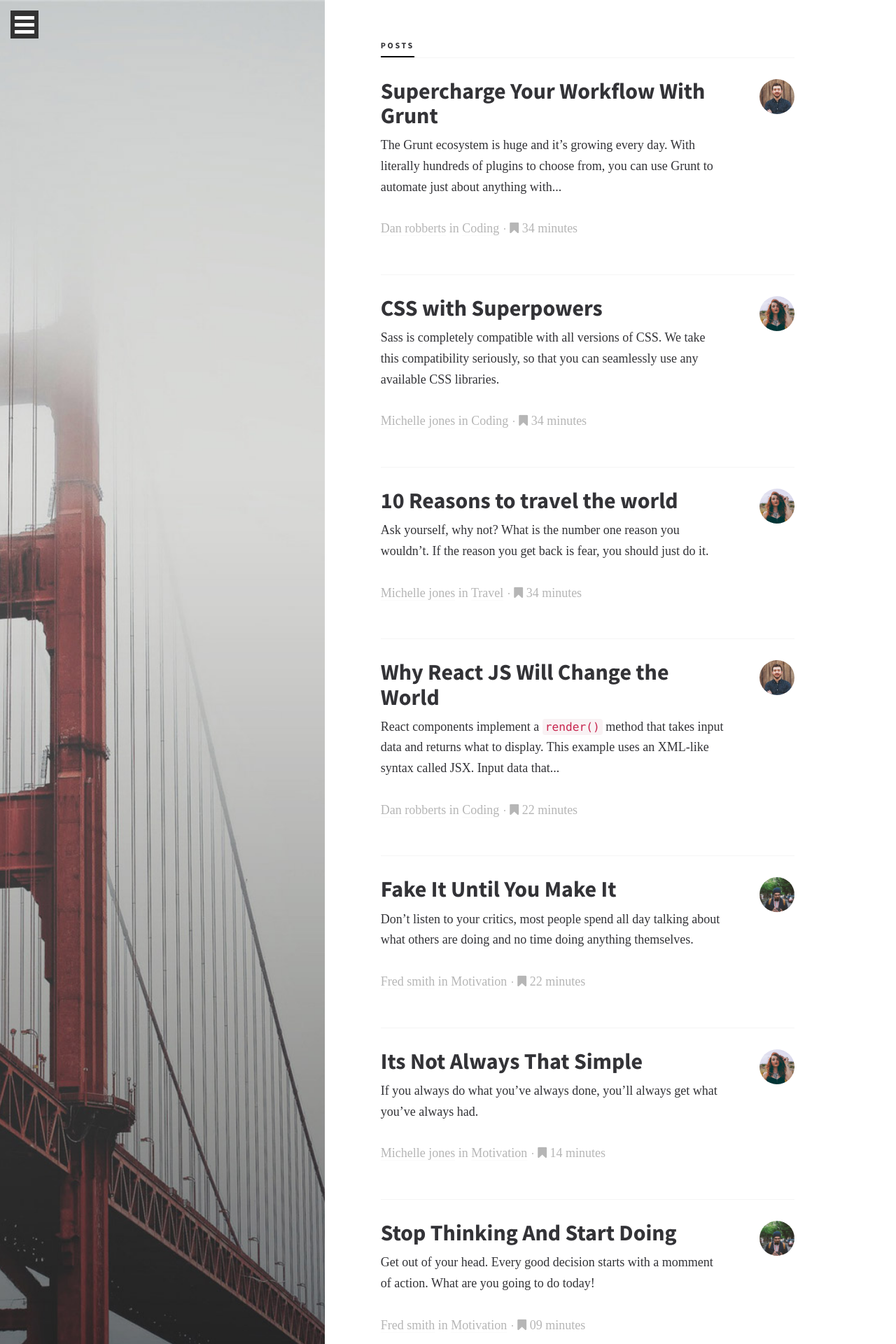
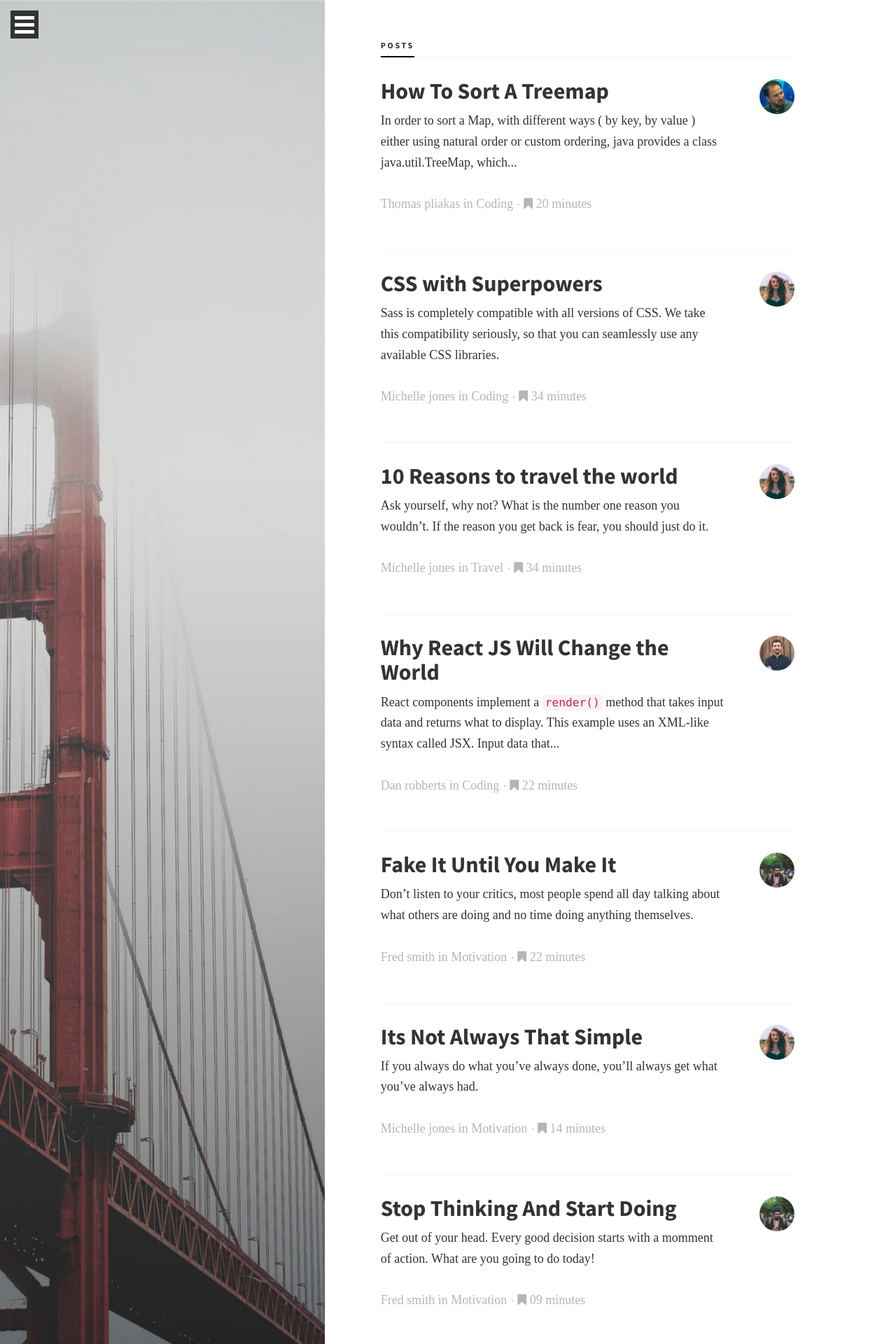
Before and after one commit to pliakas/pliakas.github.io, a Jekyll site: the page built from index.html, in a window 1280 px wide. Shown: the top 1920 px of the page at 70% size. Built offline with Jekyll 4.4.1, drawn with Linux system fonts in a browser that asks for light colours; some web fonts are replaced; a file with an impossible date is left out.

Commit message:
First Article

````diff
--- a/_posts/2015-02-15-supercharge-your-workflow-with-grunt.md
+++ b/_posts/2015-02-15-supercharge-your-workflow-with-grunt.md
@@ -1,38 +1,13 @@
 ---
 layout: post
-date: 2015-02-11 08:50:28
-categories: coding js
-author_name : Dan Robberts
-author_url : /author/dan
-author_avatar: dan
+date: 2019- 12:10:00
+categories: coding java collections
+author_name : Thomas Pliakas
+author_url : /author/thomas
+author_avatar: thomas
 show_avatar : true
-read_time : 34
+read_time : 20
 feature_image: feature-laptop
 show_related_posts: true
 square_related: recommend-laptop
 ---
-
-The Grunt ecosystem is huge and it's growing every day. With literally hundreds of plugins to choose from, you can use Grunt to automate just about anything with a minimum of effort. If someone hasn't already built what you need, authoring and publishing your own Grunt plugin to npm is a breeze. See how to [get started](http://gruntjs.com/).
-
-In one word: automation. The less work you have to do when performing repetitive tasks like minification, compilation, unit testing, linting, etc, the easier your job becomes. After you've configured it through a Gruntfile, a task runner can do most of that mundane work for you—and your team—with basically zero effort.
-
-Jekyll also offers powerful support for code snippets:
-
-{% highlight javascript %}
-{
-  "name": "my-project-name",
-  "version": "0.1.0",
-  "devDependencies": {
-    "grunt": "~0.4.5",
-    "grunt-contrib-jshint": "~0.10.0",
-    "grunt-contrib-nodeunit": "~0.4.1",
-    "grunt-contrib-uglify": "~0.5.0"
-  }
-}
-{% endhighlight %}
-
-The easiest way to add Grunt and gruntplugins to an existing `package.json` is with the command `npm install <module> --save-dev`. Not only will this install `<module>` locally, but it will automatically be added to the devDependencies section, using a tilde version range.
-
-For example, this will install the latest version of Grunt in your project folder, adding it to your devDependencies:
-
-Grunt
--- /dev/null
+++ b/_posts/2019-04-15-how-to-sort-a-treeMap.md
@@ -0,0 +1,26 @@
+---
+layout: post
+date: 2019-04-15 12:10:00
+categories: coding java collections
+author_name : Thomas Pliakas
+author_url : /author/thomas
+author_avatar: thomas
+show_avatar : true
+read_time : 20
+feature_image: feature-laptop
+show_related_posts: true
+square_related: recommend-laptop
+---
+In order to sort a Map, with different ways ( by key, by value ) either using natural order or custom ordering, java provides a class java.util.TreeMap, which can sort a map in different ways. The above examples shows how to sort a map by key and by value. Furthermore it provides also an alternative method for java 8 using streams and lambdas.
+
+``` java
+    public final class CustomCollectors {
+        private CustomCollectors() {}
+
+        public static <T> Collector<T, ?, T[]> toArray( IntFunction<T[]> convert ) {
+
+        return Collectors.collectingAndThen( Collectors.toList(),
+                                             list -> list.toArray( convert.apply( list.size() ) ) );
+    }
+}
+```
````
